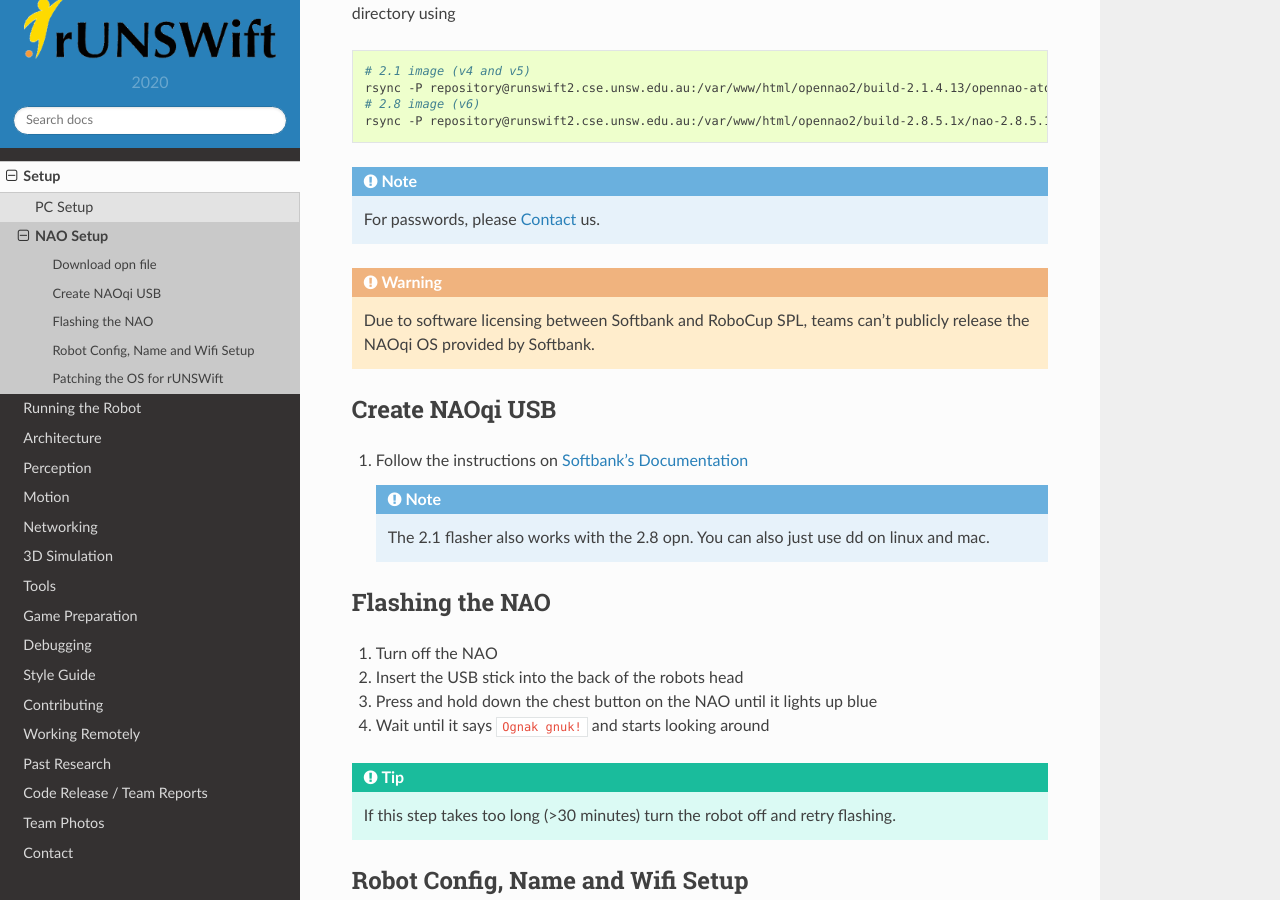
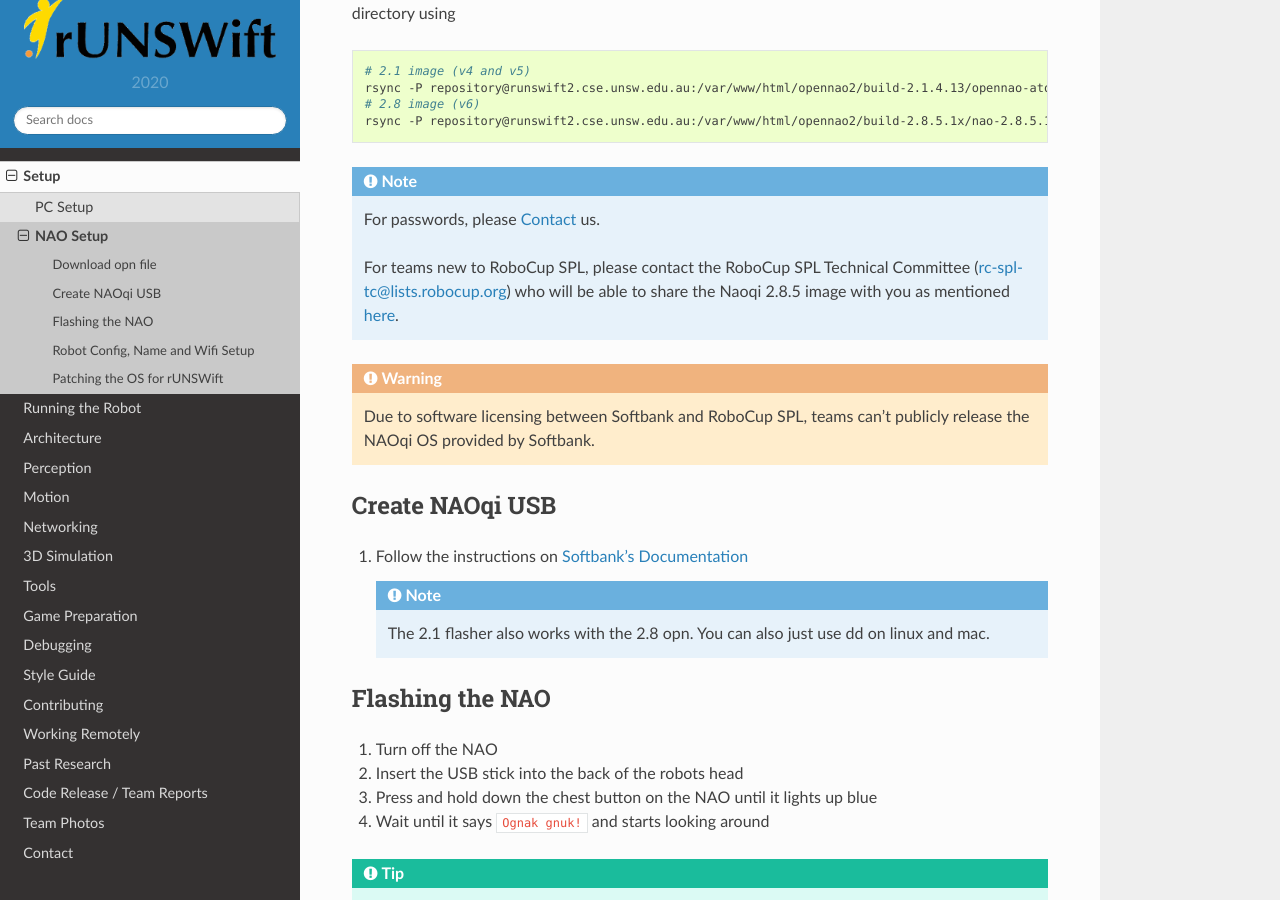
Before and after one commit to UNSWComputing/rUNSWift-docs, a Sphinx documentation site: the page built from source/setup/nao_setup.rst, in a window 1280 px wide and 900 px high, scrolled down 531 px. Built offline with Sphinx 7.4.7 and the Read the Docs theme 2.0.0, drawn with Linux system fonts in a browser that asks for light colours.

Commit message:
Update nao_setup.rst
Add note about getting opn from SPL TC for new teams.

```diff
--- a/source/setup/nao_setup.rst
+++ b/source/setup/nao_setup.rst
@@ -31,6 +31,8 @@ Download then to your current working directory using
 
 .. note::
     For passwords, please :ref:`contact` us.
+
+    For teams new to RoboCup SPL, please contact the RoboCup SPL Technical Committee (rc-spl-tc@lists.robocup.org) who will be able to share the Naoqi 2.8.5 image with you as mentioned `here <https://spl.robocup.org/v6-support/>`_.
 
 .. warning::
     Due to software licensing between Softbank and RoboCup SPL, teams can't publicly release the NAOqi OS provided by Softbank.
```
